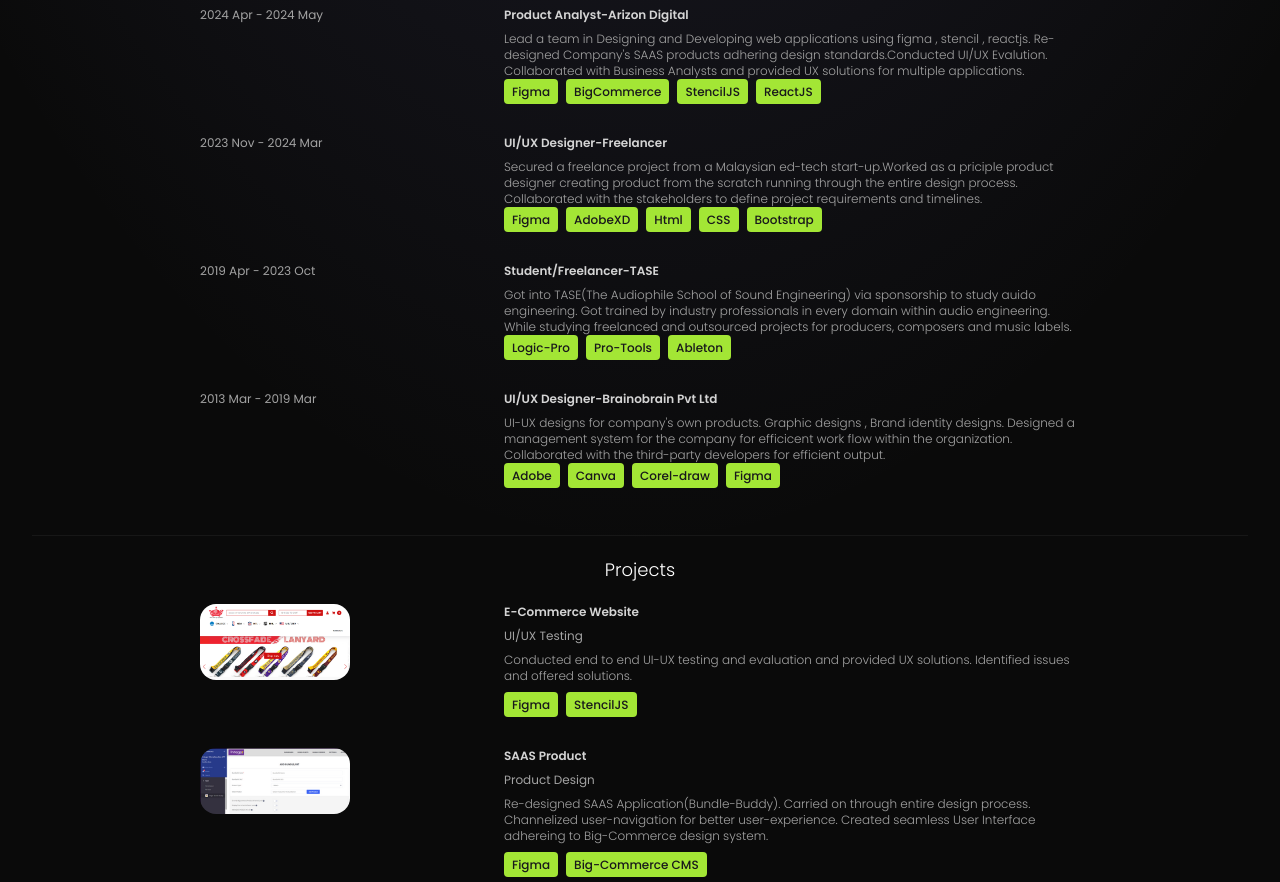
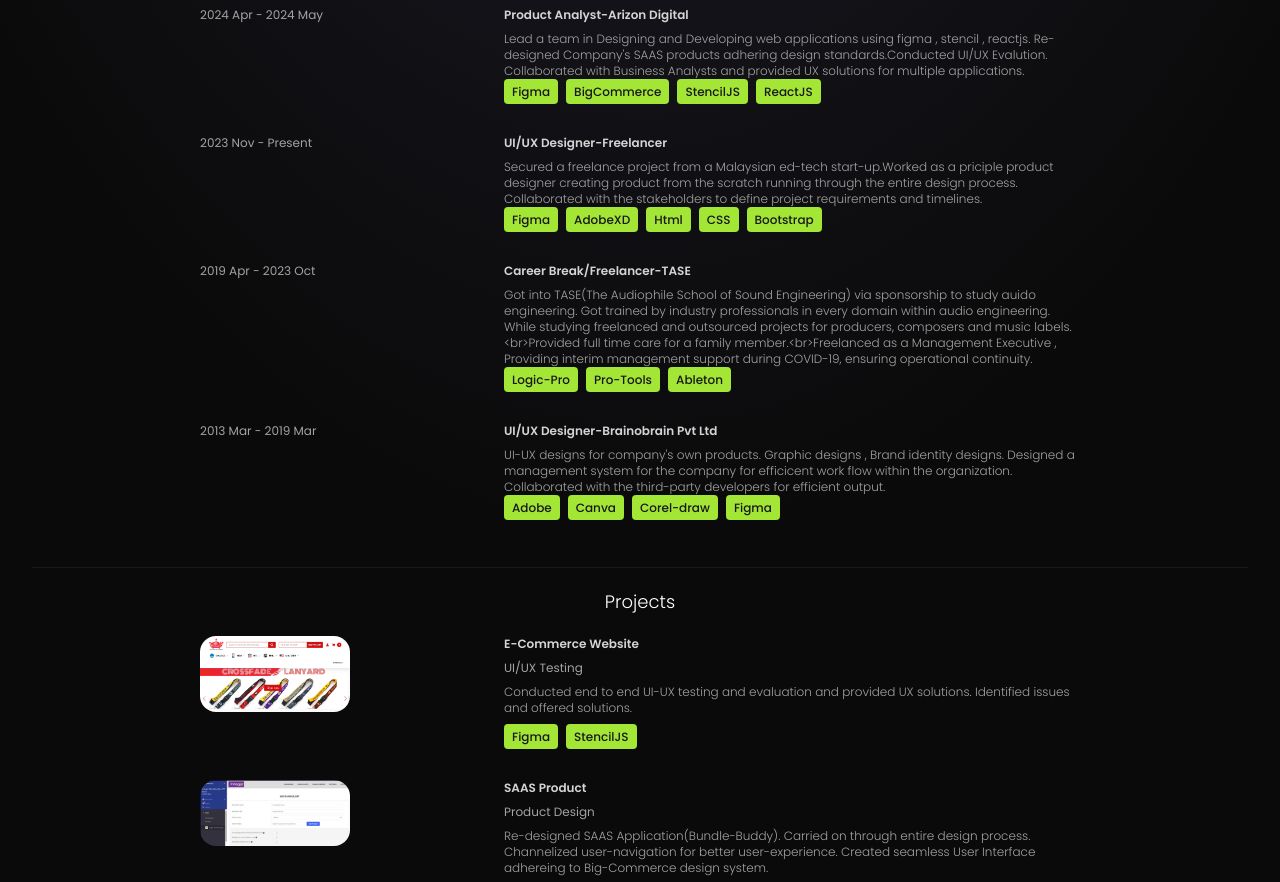
Before and after one commit to avin28/react-portfolio-avin, a React (Vite) app: page / in a window 1280 px wide. Shown: the part 1120-2002 px from the top of the page. Built offline with nearby package versions, Linux system fonts and the light colour scheme.

Commit message:
7thChange

```diff
--- a/src/assets/index.js
+++ b/src/assets/index.js
@@ -17,7 +17,7 @@ export const Experiences = [
 },
 
 {
-    year: "2023 Nov - 2024 Mar",
+    year: "2023 Nov - Present",
     role: "UI/UX Designer",
     company: "Freelancer",
     description: "Secured a freelance project from a Malaysian ed-tech start-up.Worked as a priciple product designer creating product from the scratch running through the entire design process. Collaborated with the stakeholders to define project requirements and timelines.",
@@ -25,9 +25,9 @@ export const Experiences = [
 },
 {
     year: "2019 Apr - 2023 Oct",
-    role: "Student/Freelancer",
+    role: "Career Break/Freelancer",
     company:"TASE",
-    description:"Got into TASE(The Audiophile School of Sound Engineering) via sponsorship to study auido engineering. Got trained by industry professionals in every domain within audio engineering. While studying freelanced and outsourced projects for producers, composers and music labels.",
+    description:"Got into TASE(The Audiophile School of Sound Engineering) via sponsorship to study auido engineering. Got trained by industry professionals in every domain within audio engineering. While studying freelanced and outsourced projects for producers, composers and music labels.<br>Provided full time care for a family member.<br>Freelanced as a Management Executive , Providing interim management support during COVID-19, ensuring operational continuity.",
     technologies:["Logic-Pro", "Pro-Tools", "Ableton"],
 
 },
```
